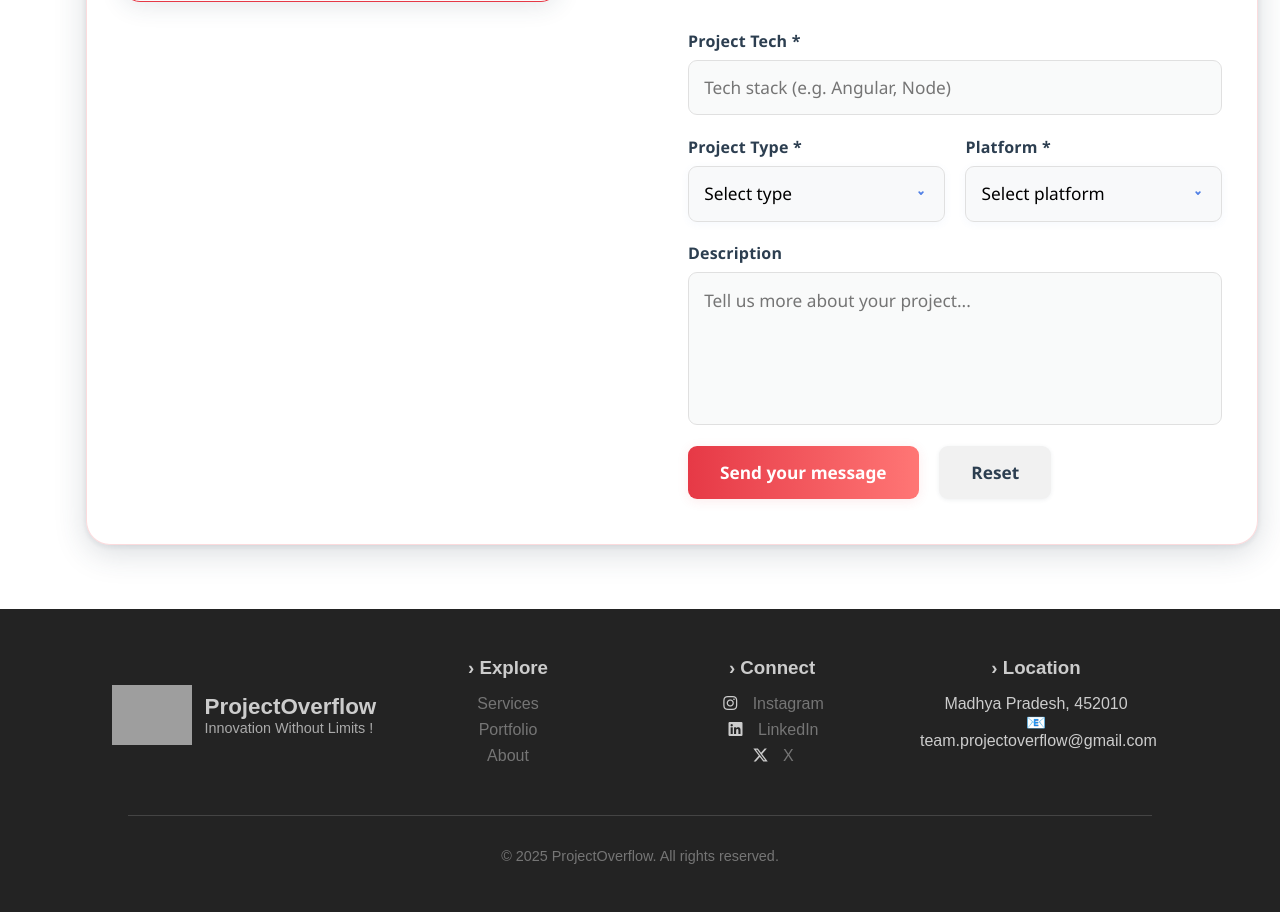
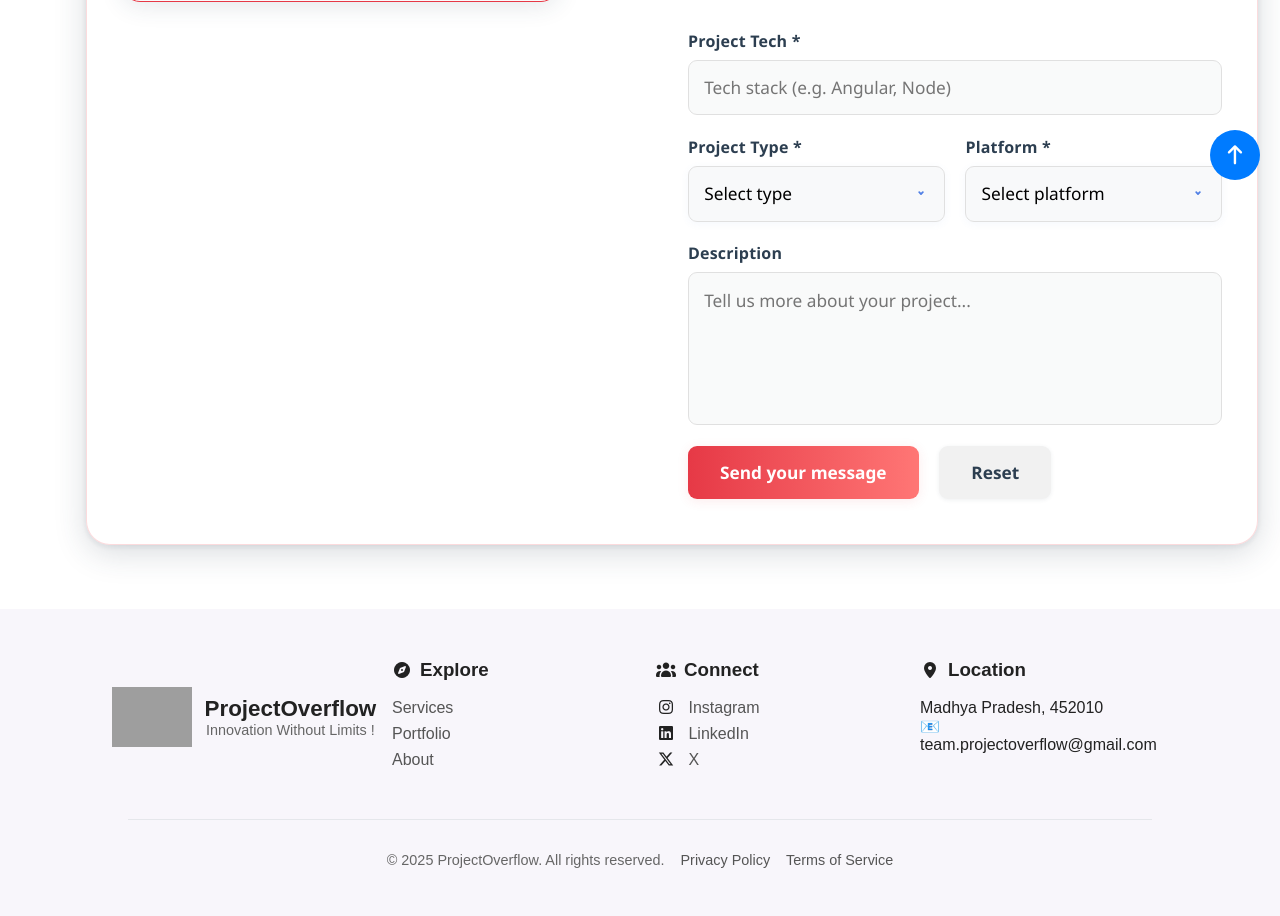
Before and after one commit to Sajal-24-jain/Project, an Angular app: page /contact in a window 1280 px wide. Shown: the part 600-1516 px from the top of the page. Built offline with nearby package versions, Linux system fonts and the light colour scheme; grey boxes are pictures that could not be loaded.

Commit message:
Footer update

```diff
--- a/src/app/Contact/contact.component.scss
+++ b/src/app/Contact/contact.component.scss
@@ -58,6 +58,7 @@
 
     .form-section {
       flex: 1;
+      min-width: 350px;
 
       h2 {
         font-size: 2.3rem;
@@ -375,18 +376,15 @@
 
 @media (max-width: 400px) {
   #contact {
-    padding: 0.35rem 0.12rem;
-    /* ensure contact section fits the viewport */
-    width: 100%;
-    overflow-x: hidden;
+    padding: 0.45rem 0.12rem;
   }
 
   /* Keep everything constrained to the viewport and avoid extra horizontal space */
   .contact-container {
-    max-width: 100%;
-    width: 100%;
-    margin: 0;
-    padding: 0.35rem;
+    max-width: calc(100% - 20px);
+    width: calc(100% - 20px);
+    margin: 0 10px;
+    padding: 0.45rem;
     border-radius: 12px;
     box-sizing: border-box;
     overflow: hidden;
@@ -399,8 +397,8 @@
   }
 
   .form-section h2 {
-    font-size: 1.25rem;
-    margin-bottom: 0.6rem;
+    font-size: 1.35rem;
+    margin-bottom: 0.8rem;
   }
 
   /* ensure all inner elements use border-box so padding doesn't add width */
@@ -416,11 +414,9 @@
   input,
   textarea,
   select {
-    padding: 0.45rem 0.6rem;
-    font-size: 0.92rem;
+    padding: 0.55rem 0.7rem;
+    font-size: 0.95rem;
     max-width: 100%;
-    min-width: 0; /* prevent flex min-width issues */
-    line-height: 1.2;
   }
 
   select {
@@ -432,13 +428,11 @@
   /* Stack buttons vertically to avoid horizontal overflow */
   .buttons {
     flex-direction: column;
-    gap: 0.45rem;
+    gap: 0.6rem;
   }
 
   .buttons button {
     width: 100%;
-    font-size: 0.98rem;
-    padding: 0.6rem 0.75rem;
   }
 
   /* Break long helper/error text so it doesn't push width */
@@ -446,13 +440,6 @@
     word-break: break-word;
     white-space: normal;
   }
-
-  /* Labels and small text should shrink to avoid wrapping issues */
-  label {
-    font-size: 0.95rem;
-  }
-
-  h3 { font-size: 1rem; }
 }
 
 /* ================= DARK MODE (component-scoped) ================= */
--- a/src/app/core/footer/footer.component.html
+++ b/src/app/core/footer/footer.component.html
@@ -16,7 +16,7 @@
 
     <!-- Explore -->
     <div class="footer-section">
-      <h3>› Explore</h3>
+      <h3><i class="fas fa-compass"></i> Explore</h3>
       <ul>
         <li><a (click)="scrollToSection('services')">Services</a></li>
         <li><a (click)="scrollToSection('portfolio')">Portfolio</a></li>
@@ -27,7 +27,7 @@
 
     <!-- Connect -->
     <div class="footer-section">
-      <h3>› Connect</h3>
+      <h3><i class="fas fa-users"></i> Connect</h3>
       <ul class="social-links">
 
         <li><a href="https://www.instagram.com/projectoverflow_25/" target="_blank"><i class="fab fa-instagram"></i> Instagram</a></li>
@@ -38,7 +38,7 @@
 
     <!-- Location -->
     <div class="footer-section">
-      <h3>› Location</h3>
+      <h3><i class="fas fa-map-marker-alt"></i> Location</h3>
       <p>
         Madhya Pradesh, 452010</p>
       <p>📧 team.projectoverflow&#64;gmail.com</p>
@@ -48,7 +48,10 @@
   <!-- Bottom Bar -->
   <div id="footer-bottom" class="footer-bottom">
     <p>© 2025 ProjectOverflow. All rights reserved.</p>
-
-
+    <div class="footer-links">
+      <a href="#">Privacy Policy</a>
+      <a href="#">Terms of Service</a>
+    </div>
+    <button class="back-to-top" (click)="scrollToTop()" aria-label="Back to top"><i class="fas fa-arrow-up"></i></button>
   </div>
 </footer>
--- a/src/app/core/footer/footer.component.scss
+++ b/src/app/core/footer/footer.component.scss
@@ -1,12 +1,13 @@
 .footer {
-  background: #232323; /* dark background */
+  background: #f8f6fb; /* light default background */
   padding: 3rem 10%;
-  color: #ccc;
+  color: #222;
   font-family: Arial, sans-serif;
   display: flex;
   flex-direction: column;
   align-items: center; // centers whole footer content
   text-align: center;  // ensures text aligns center by default
+  transition: background-color 0.25s ease, color 0.25s ease;
 }
 
 .footer .footer-container {
@@ -18,15 +19,32 @@
   max-width: 1200px; // keeps content centered and not stretched
 }
 
+.footer .footer-container .footer-section {
+  text-align: left;
+}
+
 .footer .footer-container .footer-section h3 {
   font-weight: 600;
   margin-bottom: 1rem;
-  color: #ccc;
+  color: #222;
+  display: flex;
+  align-items: center;
+  justify-content: flex-start;
+  line-height: 1.4;
+}
+
+.footer .footer-container .footer-section h3 i {
+  margin-right: 0.5rem;
+  color: #222;
+  font-size: 1rem;
+  line-height: 1;
 }
 
 .footer .footer-container .footer-section ul {
   list-style: none;
   padding: 0;
+  margin: 0;
+  text-align: left;
   cursor: pointer;
 }
 
@@ -36,17 +54,17 @@
 
 .footer .footer-container .footer-section ul li a {
   text-decoration: none;
-  color: #757575;
+  color: #555;
   transition: color 0.3s;
 }
 
 .footer .footer-container .footer-section ul li a:hover {
-  color: #ccc;
+  color: #222;
 }
 
 .footer .footer-container .footer-section ul li a i {
   margin-right: 0.5rem;
-  color: #ccc;
+  color: #222;
 }
 
 /* Logo + text section */
@@ -55,7 +73,7 @@
   align-items: center; /* vertically center logo + text */
   justify-content: center; /* center horizontally */
   gap: 0.8rem; /* space between logo and text */
-  text-align: left; /* text stays aligned properly with logo */
+  text-align: center; /* consistent alignment with other sections */
 }
 
 .footer .logo-section img.logo {
@@ -66,25 +84,25 @@
 .footer .logo-section .text-block {
   display: flex;
   flex-direction: column; /* stack title + tagline */
-  align-items: flex-start;
+  align-items: center;
 }
 
 .footer .logo-section .text-block h2 {
   margin: 0;
   font-size: 1.4rem;
   font-weight: 700;
-  color: #ccc;
+  color: #222;
 }
 
 .footer .logo-section .text-block p {
   margin: 0;
   font-size: 0.9rem;
-  color: #aaa;
+  color: #666;
 }
 
 /* Footer bottom */
 #footer-bottom {
-  border-top: 1px solid #444;
+  border-top: 1px solid #e5e7eb;
   padding-top: 2rem;
   display: flex;
   justify-content: center; /* centers all children */
@@ -99,7 +117,7 @@
 
 #footer-bottom p {
   margin: 0;
-  color: #757575;
+  color: #666;
   text-align: center;
 }
 
@@ -111,12 +129,41 @@
 
 #footer-bottom .footer-links a {
   text-decoration: none;
-  color: #757575;
+  color: #555;
   transition: color 0.3s;
 }
 
 #footer-bottom .footer-links a:hover {
-  color: #ccc;
+  color: #222;
+}
+
+/* Back to top button */
+.back-to-top {
+  background: #007bff;
+  color: white;
+  border: none;
+  border-radius: 50%;
+  width: 50px;
+  height: 50px;
+  cursor: pointer;
+  transition: background 0.3s, transform 0.3s;
+  position: fixed;
+  bottom: 20px;
+  right: 20px;
+  z-index: 1000;
+  display: flex;
+  align-items: center;
+  justify-content: center;
+  font-size: 1.2rem;
+}
+
+.back-to-top:hover {
+  background: #0056b3;
+  transform: translateY(-2px);
+}
+
+.back-to-top:active {
+  transform: translateY(0);
 }
 
 /* Responsive tweaks */
@@ -159,3 +206,104 @@
     align-items: center;
   }
 }
+
+/* Light Theme (apply from host context so component styles match body) */
+:host-context(body.light-theme) .footer {
+  background: #f8f6fb;
+  color: #222;
+
+  .footer-container .footer-section h3 {
+    color: #222;
+  }
+
+  .footer-container .footer-section ul li a {
+    color: #555;
+  }
+
+  .footer-container .footer-section ul li a:hover {
+    color: #222;
+  }
+
+  .footer-container .footer-section ul li a i {
+    color: #222;
+  }
+
+  .logo-section .text-block h2 {
+    color: #222;
+  }
+
+  .logo-section .text-block p {
+    color: #666;
+  }
+
+  #footer-bottom {
+    border-top-color: #e5e7eb;
+  }
+
+  #footer-bottom p {
+    color: #666;
+  }
+
+  #footer-bottom .footer-links a {
+    color: #555;
+  }
+
+  #footer-bottom .footer-links a:hover {
+    color: #222;
+  }
+}
+
+/* Dark Theme (improved contrast) - use host-context so rules apply when body has class) */
+:host-context(body.dark-theme) .footer {
+  /* keep the subtle dark background but ensure content stands out */
+  background: linear-gradient(180deg, #0b0f11 0%, #172126 60%);
+  color: #eaeff2;
+
+  .footer-container {
+    .footer-section h3 {
+      color: #ffffff;
+    }
+
+    .footer-section h3 i {
+      color: #ffffff;
+    }
+
+    .footer-section ul li a {
+      color: rgba(255,255,255,0.68);
+    }
+
+    .footer-section ul li a:hover {
+      color: #ffffff;
+    }
+
+    .footer-section ul li a i {
+      color: #ffffff;
+    }
+  }
+
+  .logo-section .text-block h2 {
+    color: #ffffff;
+  }
+
+  .logo-section .text-block p {
+    color: rgba(255,255,255,0.78);
+  }
+
+  #footer-bottom {
+    border-top-color: rgba(255,255,255,0.03);
+  }
+
+  #footer-bottom p {
+    color: rgba(255,255,255,0.68);
+  }
+
+  #footer-bottom .footer-links a {
+    color: rgba(255,255,255,0.68);
+  }
+
+  #footer-bottom .footer-links a:hover {
+    color: #ffffff;
+  }
+
+
+}
--- a/src/app/core/footer/footer.component.ts
+++ b/src/app/core/footer/footer.component.ts
@@ -33,4 +33,9 @@ export class FooterComponent {
       setTimeout(() => el.classList.remove('active-section'), 1000);
     }
   }
+
+  // Scroll to top
+  scrollToTop() {
+    window.scrollTo({ top: 0, behavior: 'smooth' });
+  }
  }
```
